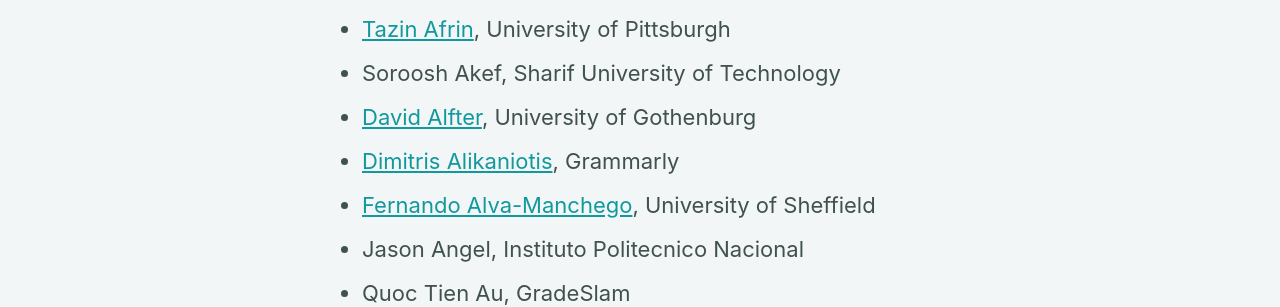
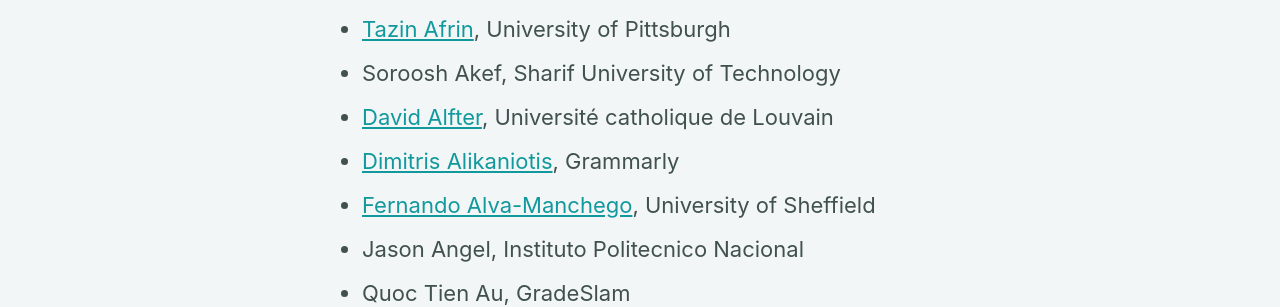
Before and after one commit to sigedu-org/website, a Jekyll site: the page built from _pages/members.md, in a window 1280 px wide and 900 px high. Shown: the part 354-661 px from the top of the window. Built offline with Jekyll 4.4.1, drawn with Linux system fonts in a browser that asks for light colours; cached includes are drawn as plain includes; nearby versions of some CDN libraries.

Commit message:
Update members.md

```diff
--- a/_pages/members.md
+++ b/_pages/members.md
@@ -12,7 +12,7 @@ The following is a list of the current SIGEDU members and their affiliations. Me
 - <a href="https://www.upf.edu/web/ahmed-aburaed">Ahmed Ghassan Tawfiq AbuRa'ed</a>, LaSTUS lab, TALN, UPF University<br/>
 - <a href="https://people.cs.pitt.edu/~tazinafrin/">Tazin Afrin</a>, University of Pittsburgh<br/>
 - Soroosh Akef, Sharif University of Technology<br/>
-- <a href="https://spraakbanken.gu.se/swe/personal/david">David Alfter</a>, University of Gothenburg<br/>
+- <a href="https://spraakbanken.gu.se/swe/personal/david">David Alfter</a>, Université catholique de Louvain<br/>
 - <a href="https://da352.user.srcf.net">Dimitris Alikaniotis</a>,&nbsp;Grammarly<br/>
 - <a href="https://feralvam.github.io">Fernando Alva-Manchego</a>, University of Sheffield<br/>
 - Jason Angel, Instituto Politecnico Nacional<br/>
```
